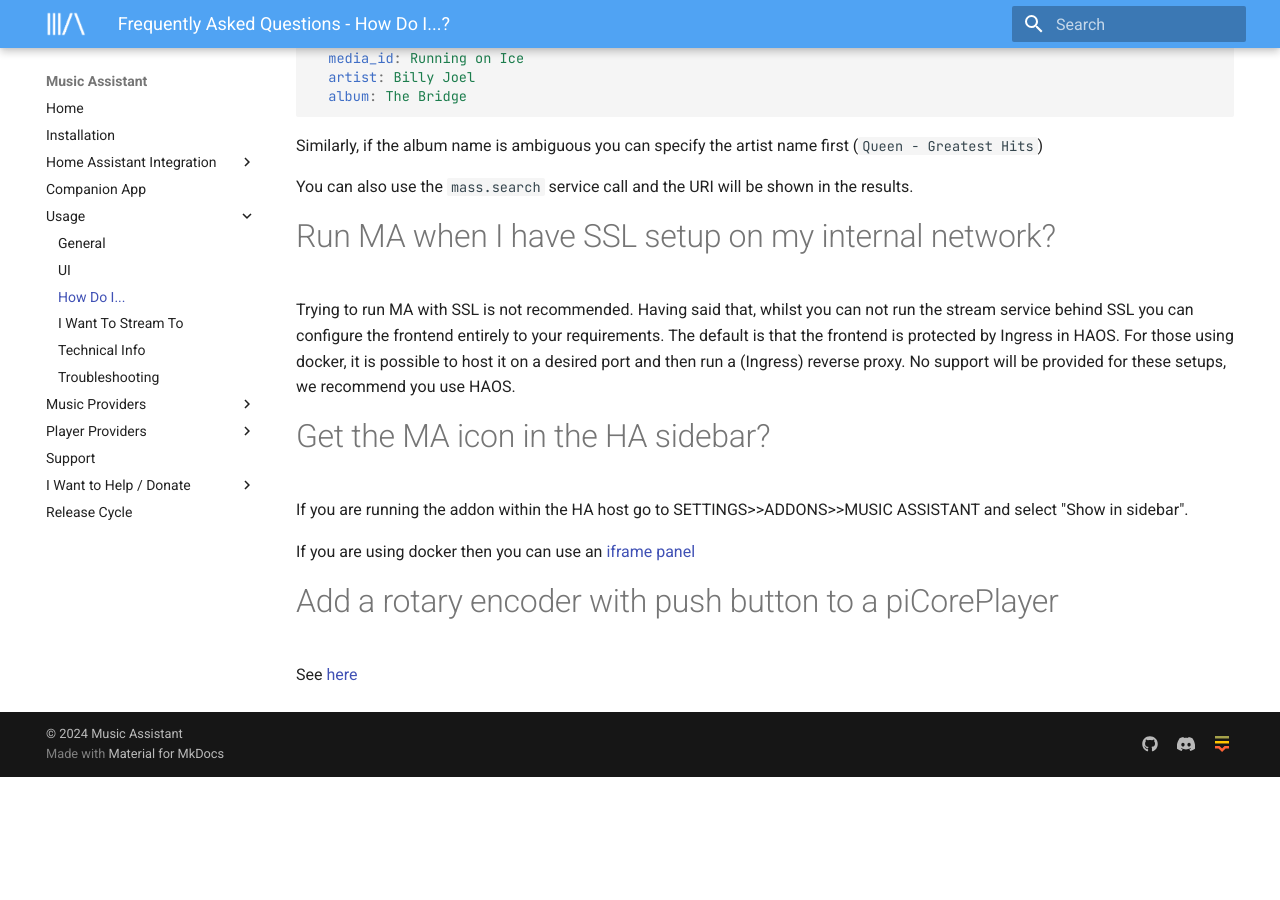
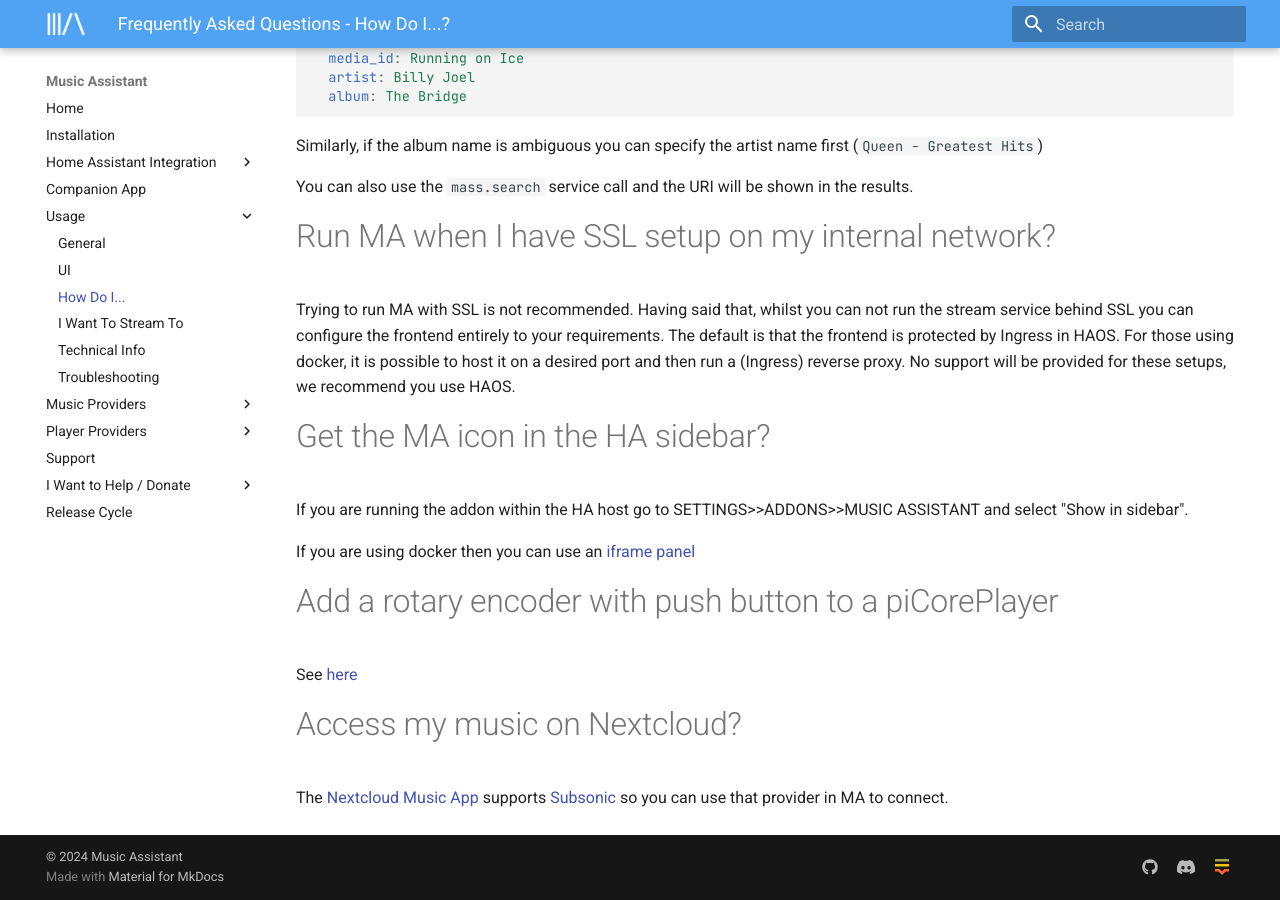
Before and after one commit to pwbriggs/music-assistant.github.io, an MkDocs documentation site: the page built from docs/faq/how-to.md, in a window 1280 px wide and 900 px high, scrolled down 4278 px. Built offline with MkDocs 1.6.1 and Material for MkDocs 9.7.7, drawn with Linux system fonts in a browser that asks for light colours; before the commit the page ends 5055 px from its top, so only the background shows below that.

Commit message:
Add Nextcloud Info

```diff
--- a/docs/faq/how-to.md
+++ b/docs/faq/how-to.md
@@ -185,3 +185,7 @@
 # Add a rotary encoder with push button to a piCorePlayer
 
 See [here](https://github.com/orgs/music-assistant/discussions/1123#discussioncomment-7945369)
+
+# Access my music on Nextcloud?
+
+The [Nextcloud Music App](https://apps.nextcloud.com/apps/music) supports [Subsonic](../music-providers/subsonic.md) so you can use that provider in MA to connect.
```
